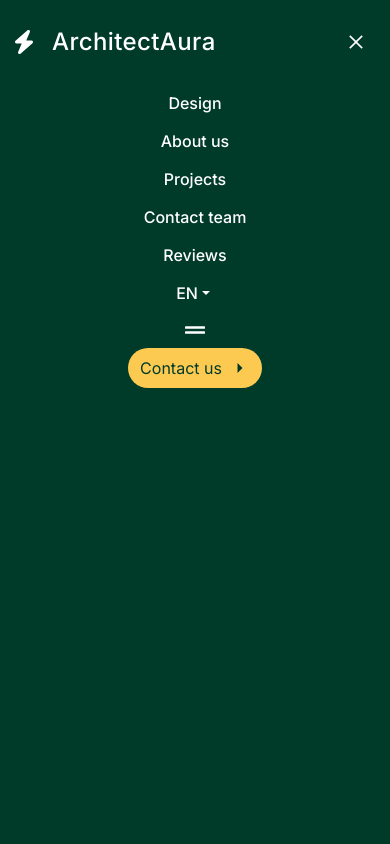
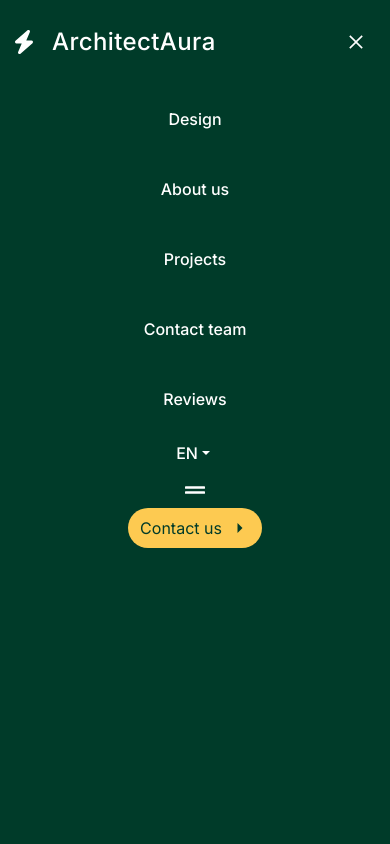
Before and after one commit to zablon-oigo/architect, a React (Vite) app: page / in a window 390 px wide. Both pictures are taken after a click on the button 356 px from the left and 42 px from the top of the page. Shown: the top 844 px of the page. Built offline with nearby package versions, Linux system fonts and the light colour scheme.

Commit message:
Changed padding on y-axis

```diff
--- a/src/components/Navbar.jsx
+++ b/src/components/Navbar.jsx
@@ -26,13 +26,13 @@ function Navbar() {
           </div>
         </div>
         <div className={`${menu ?"flex":"hidden"} lg:flex flex-grow lg:items-center items-baseline lg:h-auto h-[90vh] justify-center lg:w-4/5`}>
-          <ul className="flex flex-col lg:flex-row items-center justify-between w-full gap-x-4 list-none lg:ml-auto lg:transform-none lg:translate-y-[-50%]">
+          <ul className="flex flex-col lg:flex-row items-center justify-between w-full gap-x-4 list-none lg:ml-auto lg:transform-none  lg:translate-y-[-50%]">
             <div className="flex flex-col lg:flex-row items-center justify-center gap-x-8 lg:w-2/3 lg:border-x border-[#134e3c]">
-              <li className="items-center py-2 font-medium leading-snug text-white hover:opacity-40"><a href="">Design</a></li>
-              <li className="items-center py-2 font-medium leading-snug text-white hover:opacity-40"><a href="">About us</a></li>
-              <li className="items-center py-2 font-medium leading-snug text-white hover:opacity-40"><a href="">Projects</a></li>
-              <li className="items-center py-2 font-medium leading-snug text-white hover:opacity-40"><a href="">Contact team</a></li>
-              <li className="items-center py-2 font-medium leading-snug text-white hover:opacity-40"><a href="">Reviews</a></li>
+              <li className="items-center py-6 font-medium leading-snug text-white hover:opacity-40"><a href="">Design</a></li>
+              <li className="items-center py-6 font-medium leading-snug text-white hover:opacity-40"><a href="">About us</a></li>
+              <li className="items-center py-6 font-medium leading-snug text-white hover:opacity-40"><a href="">Projects</a></li>
+              <li className="items-center py-6 font-medium leading-snug text-white hover:opacity-40"><a href="">Contact team</a></li>
+              <li className="items-center py-6 font-medium leading-snug text-white hover:opacity-40"><a href="">Reviews</a></li>
             </div>
             <div className="flex flex-col items-center justify-end lg:w-1/3 lg:flex-row gap-x-8">
             <li className="flex items-center py-2 font-medium leading-snug text-white hover:opacity-40">
```
